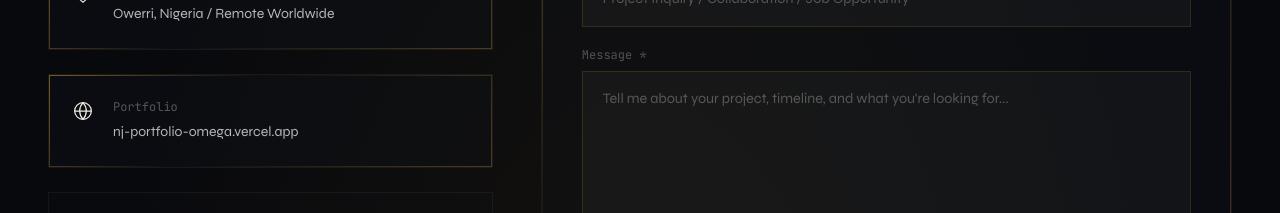
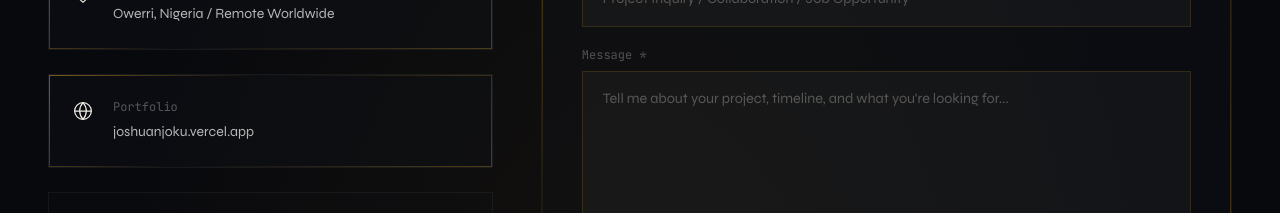
Before and after one commit to NJWILD/MY-PORTFOLIO, a Next.js app: page / in a window 1280 px wide. Shown: the part 9300-9513 px from the top of the page. Built offline with nearby package versions, Linux system fonts and the light colour scheme.

Commit message:
Change in pic

```diff
--- a/components/Contact.js
+++ b/components/Contact.js
@@ -34,8 +34,8 @@ const contactInfo = [
   },
   {
     label: 'Portfolio',
-    value: 'nj-portfolio-omega.vercel.app',
-    href:  'https://nj-portfolio-omega.vercel.app',
+    value: 'joshuanjoku.vercel.app',
+    href:  'https://joshuanjoku.vercel.app/',
     icon: (
       <svg width="20" height="20" viewBox="0 0 24 24" fill="none" stroke="currentColor" strokeWidth="1.5" strokeLinecap="round" strokeLinejoin="round">
         <circle cx="12" cy="12" r="10"/><path d="M2 12h20M12 2a15.3 15.3 0 0 1 4 10 15.3 15.3 0 0 1-4 10 15.3 15.3 0 0 1-4-10 15.3 15.3 0 0 1 4-10z"/>
--- a/components/Projects.js
+++ b/components/Projects.js
@@ -203,7 +203,7 @@ function ProjectModal({ project, onClose }) {
               <img
                 src={project.screenshot}
                 alt={`${project.title} preview`}
-                className="w-full h-full object-cover object-top"
+                className="w-full h-full object-cover"
                 onError={() => setImgError(true)}
               />
             ) : (
```
Also changed, not shown: public/images/Apex2.png (added).
